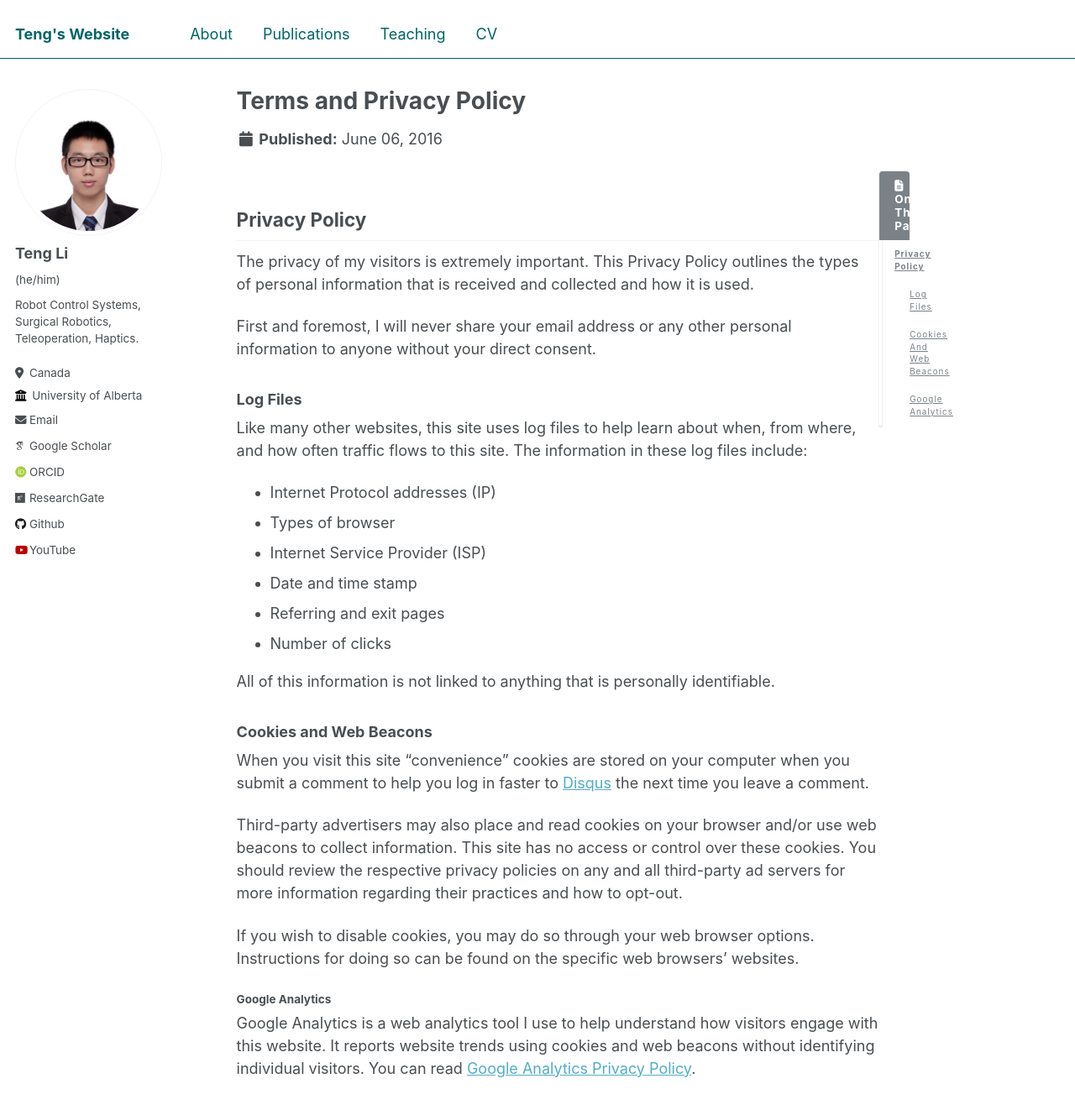
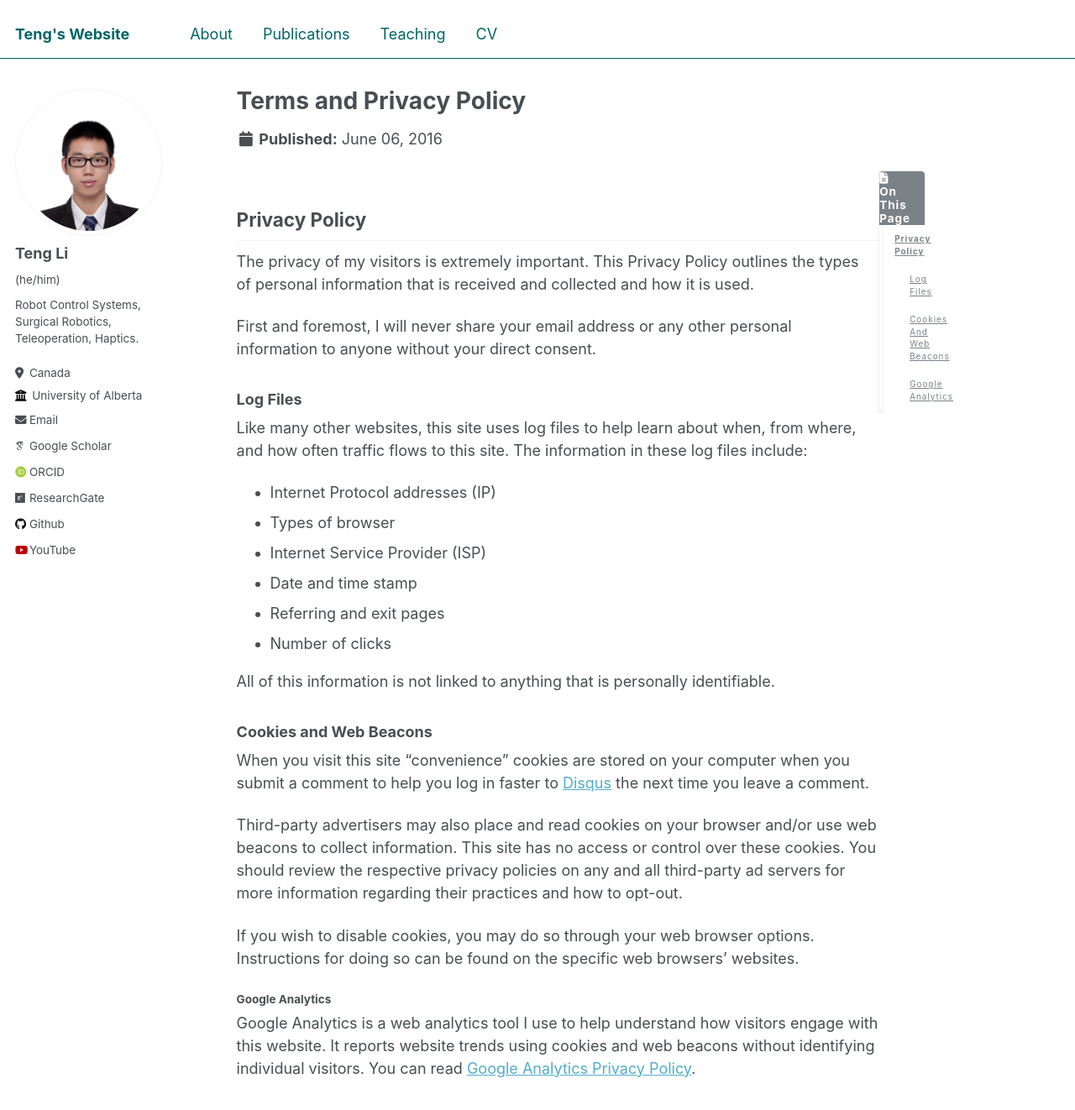
Before and after one commit to teng4/teng4.github.io, a Jekyll site: the page built from _pages/terms.md, in a window 1280 px wide and 1400 px high. Shown: the top 1322 px of the window at 84% size. Built offline with Jekyll 4.4.1, drawn with Linux system fonts in a browser that asks for light colours; some web fonts are replaced.

Commit message:
Update _navigation.scss

```diff
--- a/_sass/_navigation.scss
+++ b/_sass/_navigation.scss
@@ -351,7 +351,9 @@
 
 .nav__title {
   margin: 0;
-  padding: 0.5rem 1rem;
+  //padding: 0.5rem 1rem; //original.
+  //padding: 0.5rem 3rem; //teng4, modified.
+  padding-right: 3rem; //teng4, modified from padding.
   font-family: $sans-serif-narrow;
   font-size: $type-size-5;
   font-weight: bold;
```
